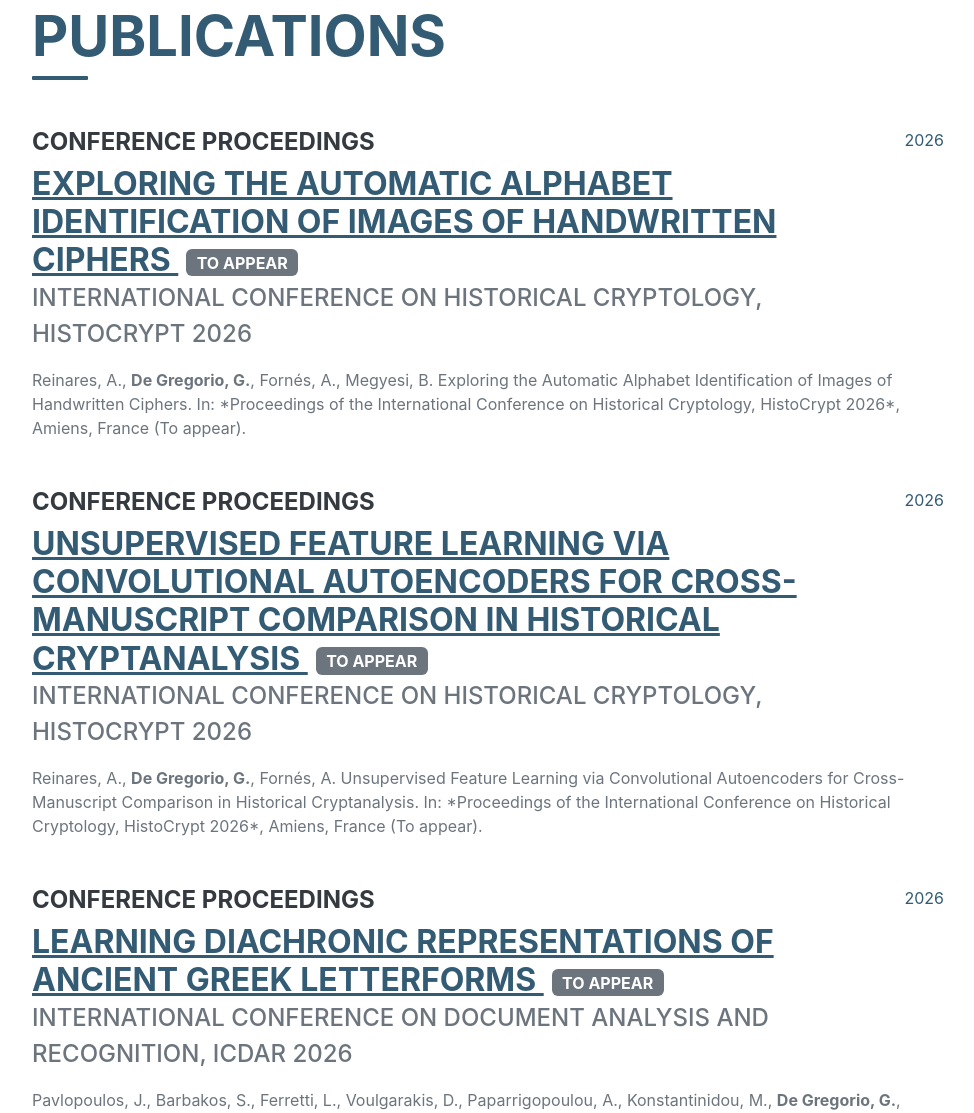
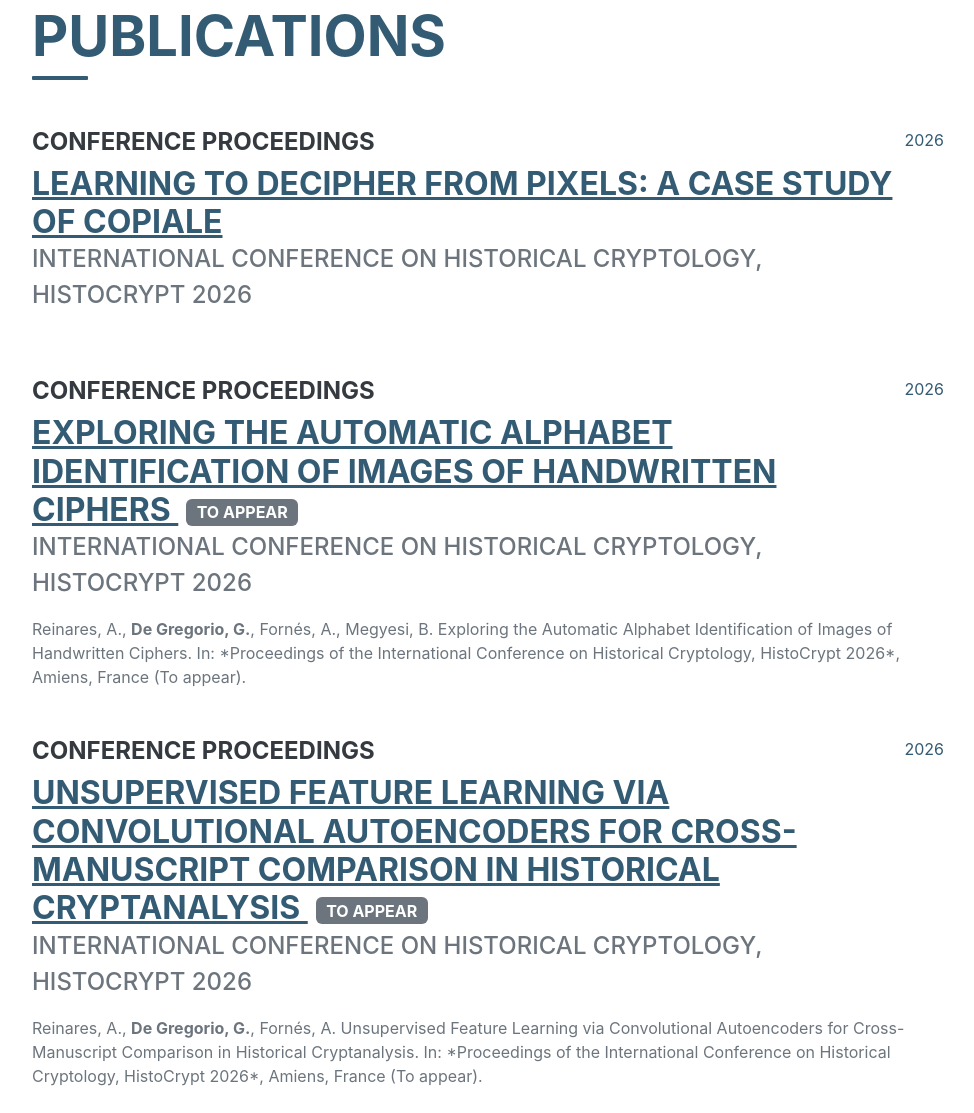
Before and after one commit to giuseppedeg/resume, a website: page index.html in a window 1280 px wide. Shown: the part 6495-7608 px from the top of the page, without its empty margins (288-1262 px from the left). Drawn offline with nearby package versions, Linux system fonts and the light colour scheme; a web font is replaced by a local one.

Commit message:
Update Publications: add "Learning to Decipher from Pixels: A Case Study of Copiale"

```diff
--- a/index.html
+++ b/index.html
@@ -471,6 +471,22 @@
                         <div class="flex-grow-1">
                             <h4>Conference Proceedings</h4>
                             <h3 class="mb-0">
+                                <a href="https://arxiv.org/abs/2604.23683" target="_blank">
+                                    Learning to Decipher from Pixels: A Case Study of Copiale
+                                </a>
+                            </h3>
+                            <div class="subheading mb-3">International Conference on Historical Cryptology, HistoCrypt 2026</div>
+                            <div>
+
+                            </div>
+                        </div>
+                        <div class="flex-shrink-0"><span class="text-primary">2026</span></div>
+                    </div>
+
+                    <div class="d-flex flex-column flex-md-row justify-content-between mb-5">
+                        <div class="flex-grow-1">
+                            <h4>Conference Proceedings</h4>
+                            <h3 class="mb-0">
                                 <a href="#" target="_blank">
                                     Exploring the Automatic Alphabet Identification of Images of Handwritten Ciphers
                                 </a>
```
